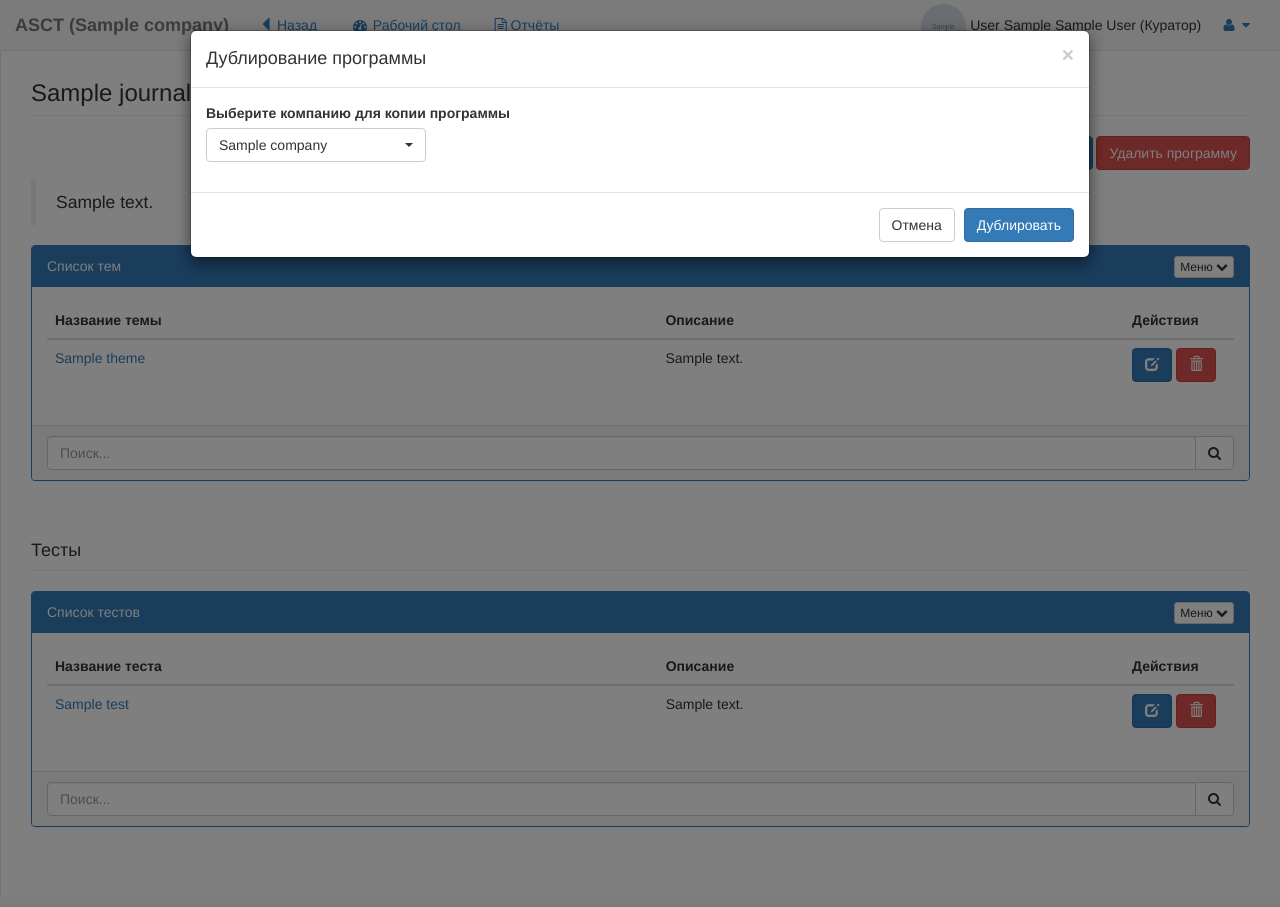
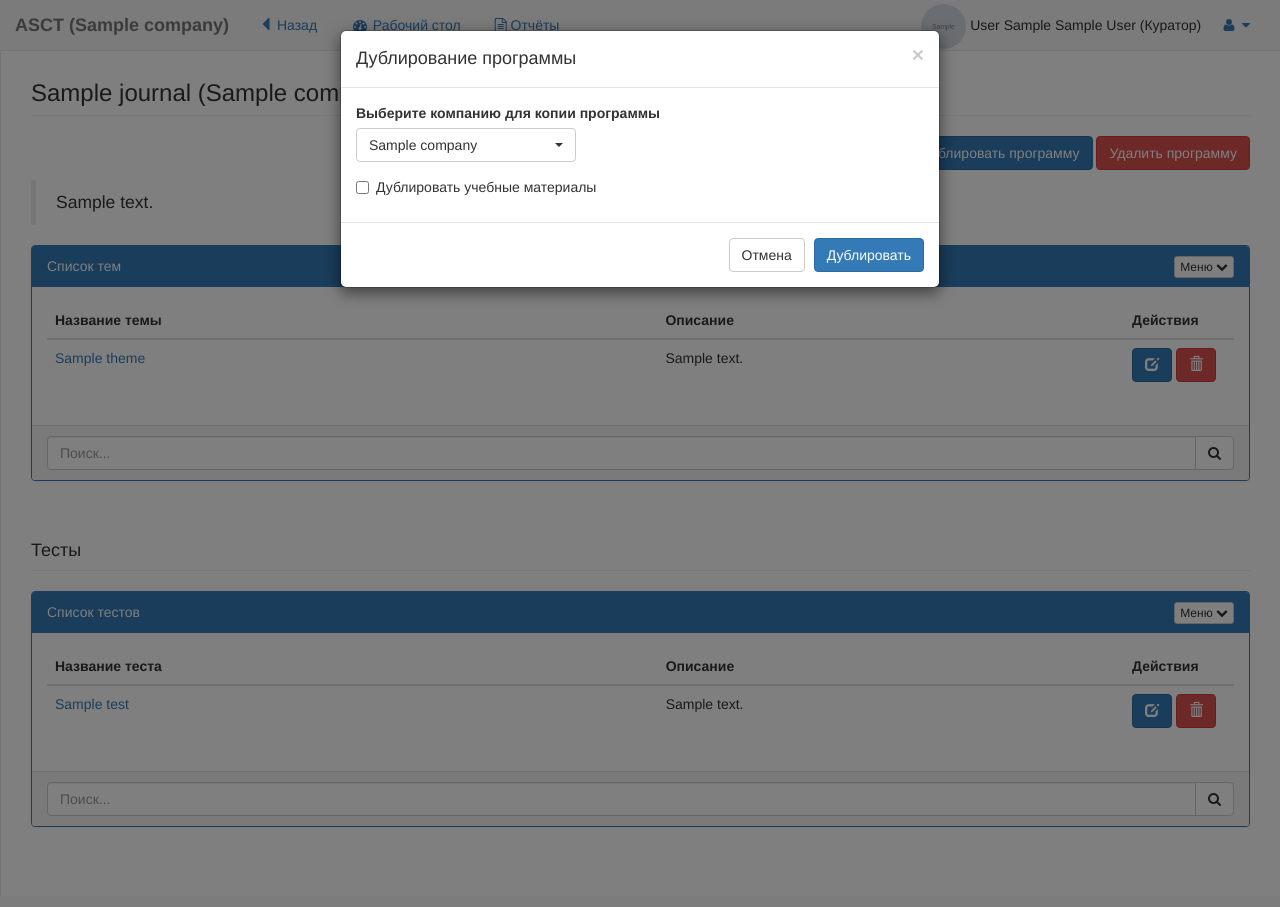
Before and after one commit to AlexeyKutepov/asct, a Django app: page /journal/settings/1/ in a window 1280 px wide, after a click on "Дублировать программу". Run offline with Django 3.2, Linux system fonts and the light colour scheme; a user stored in the database is signed in; tables that the repository leaves empty hold one stand-in row (values such as "Sample post"); grey boxes marked "Sample" are stand-in pictures; some libraries are stand-ins or nearby versions.

Commit message:
Сделал флаг Дублировать учебные материалы при дублировании программы

```diff
--- a/main/views.py
+++ b/main/views.py
@@ -535,6 +535,14 @@ def clone_journal(request, id):
                 owner=request.user,
                 parent_theme=cloned_theme
             )
+            if "copyFiles" in request.POST and request.POST["copyFiles"] == "on":
+                file_list = File.objects.filter(sub_theme=sub_theme)
+                for file in file_list:
+                    File.objects.create(
+                        file=file.file,
+                        theme=file.theme,
+                        sub_theme=cloned_sub_theme
+                    )
     test_list = Test.objects.filter(journal=journal)
     for test in test_list:
         cloned_test = Test.objects.create(
@@ -545,6 +553,8 @@ def clone_journal(request, id):
             author=test.author,
             date_and_time=timezone.now()
         )
+
+
     result = {
         "status": "success",
         "message": "Программа \"" + journal.name + "\" дублирована для компании \"" + company.name + "\""
--- a/templates/main/journal_settings.html
+++ b/templates/main/journal_settings.html
@@ -153,7 +153,7 @@
     <form id="formCloneJournal" action="{% url "clone_journal" id=journal.id %}" method="post" enctype="multipart/form-data">
     {% csrf_token %}
         <div id="modalCloneJournal" class="modal fade" tabindex="-1" role="dialog" aria-labelledby="modalCloneJournal">
-            <div class="modal-dialog modal-lg">
+            <div class="modal-dialog">
                 <div class="modal-content">
                     <div class="modal-header">
                         <button type="button" class="close" data-dismiss="modal" aria-label="Close"><span
@@ -171,6 +171,9 @@
                                             <option value="{{ company.id }}">{{ company.name }}</option>
                                         {% endfor %}
                                     </select>
+                                </div>
+                                <div class="checkbox">
+                                    <label><input type="checkbox" name="copyFiles">Дублировать учебные материалы</label>
                                 </div>
                             </div>
                         </div>
```
